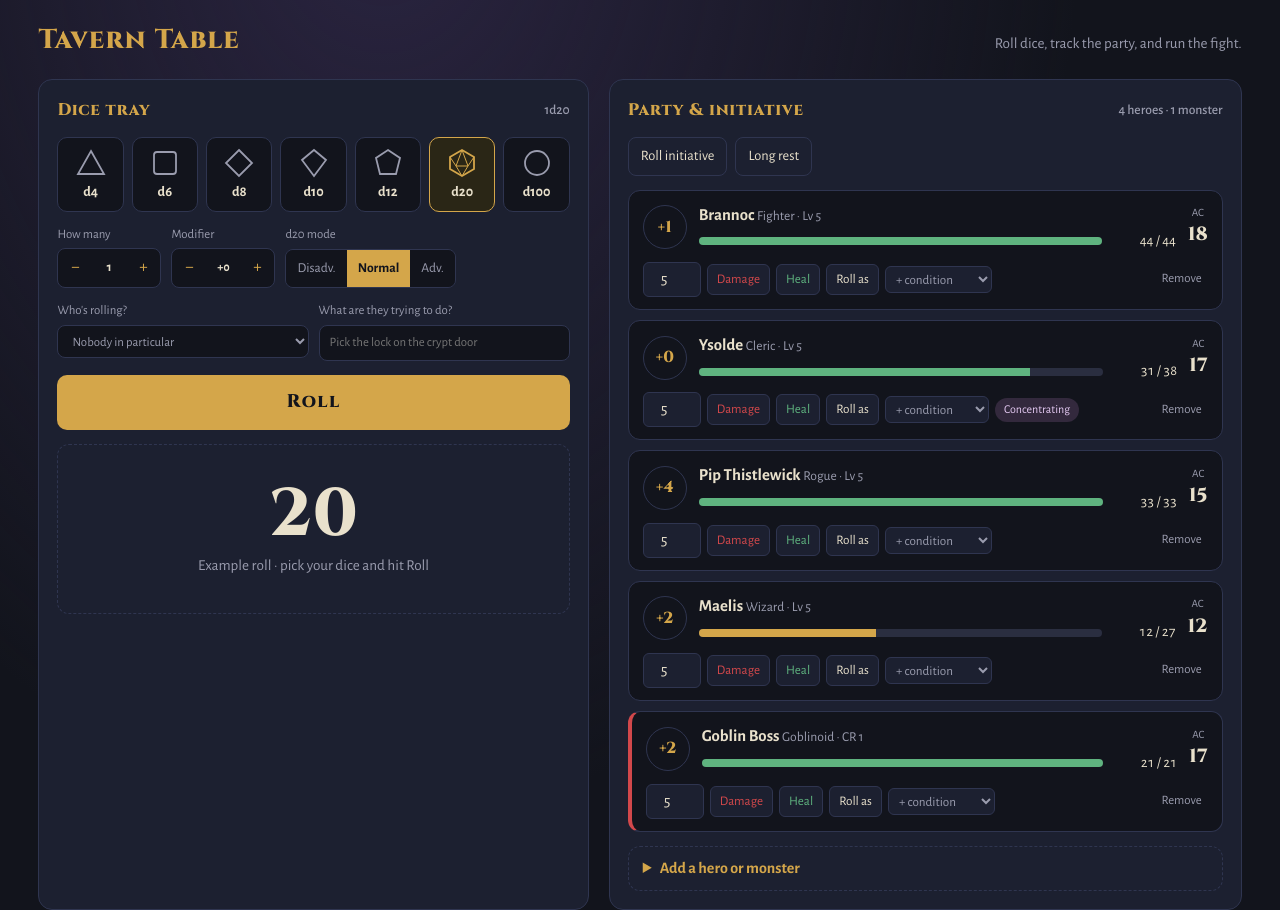
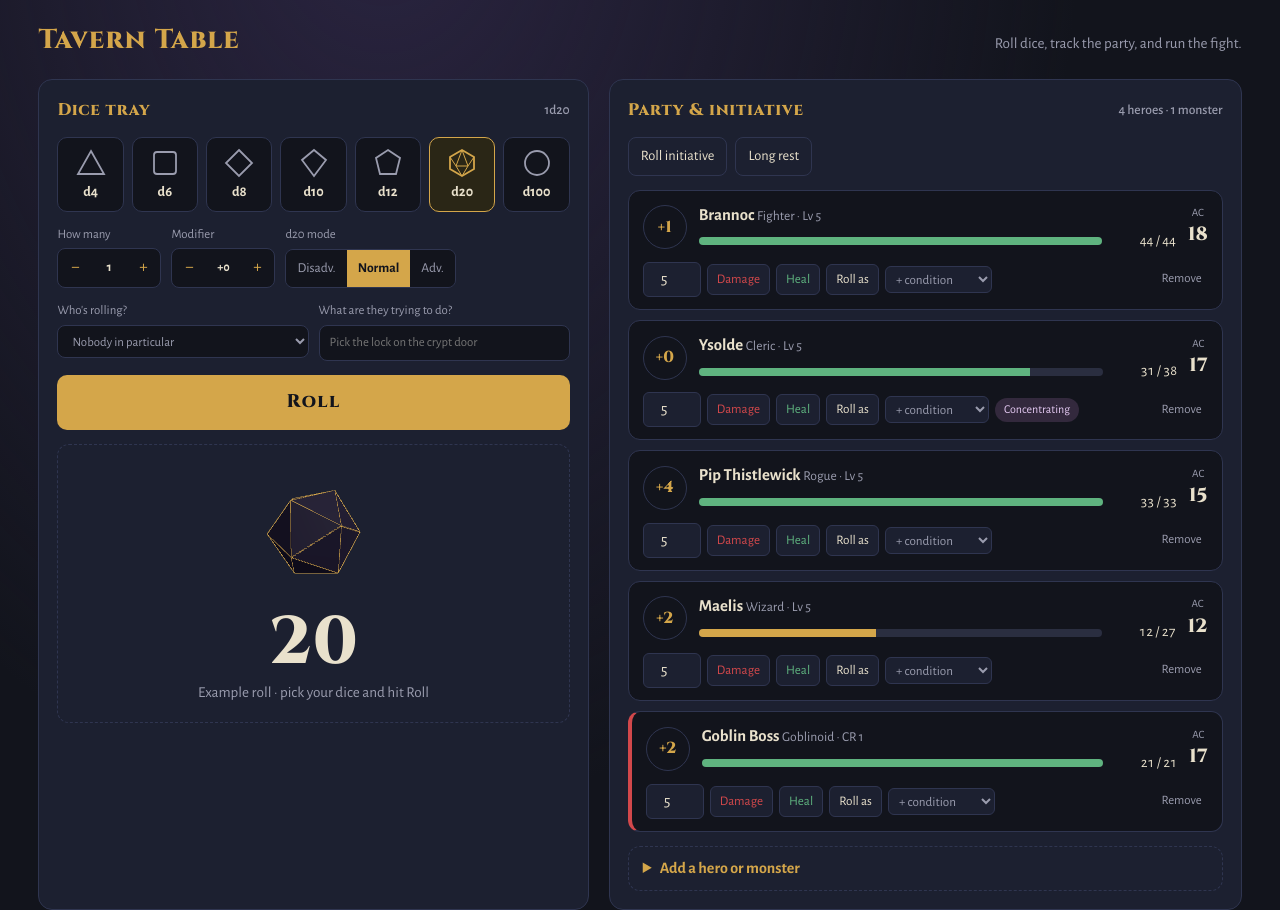
Before and after one commit to JRHacka/DnD-Dice-Roller, a plain HTML site: page index.html in a window 1280 px wide. Shown: the top 910 px of the page. Drawn offline with nearby package versions, Linux system fonts and the light colour scheme.

Commit message:
Added 3d die preview

```diff
--- a/index.html
+++ b/index.html
@@ -70,6 +70,7 @@ main { display: grid; grid-template-columns: minmax(0, 1fr) minmax(0, 1.15fr); g
 
 .result { border: 1px dashed var(--line); border-radius: 12px; padding: 18px; text-align: center; min-height: 170px; display: flex; flex-direction: column; justify-content: center; gap: 6px; position: relative; overflow: hidden; }
 .result .total { font-family: var(--display); font-size: 4.2rem; font-weight: 800; line-height: 1; font-variant-numeric: tabular-nums; }
+#dieCanvas { width: 140px; height: 140px; align-self: center; }
 .result .formula { color: var(--dim); font-size: .95rem; font-variant-numeric: tabular-nums; }
 .result .tag { align-self: center; font-family: var(--display); font-size: .8rem; font-weight: 800; letter-spacing: .14em; padding: 3px 10px; border-radius: 999px; }
 .result.crit { border-color: var(--brass); border-style: solid; box-shadow: 0 0 0 1px var(--brass), 0 0 40px -8px var(--brass) inset; }
@@ -189,6 +190,7 @@ details.add summary { cursor: pointer; color: var(--brass); font-weight: 700; }
     <button class="roll-btn" id="rollBtn" type="button">Roll</button>
 
     <div class="result" id="result" aria-live="polite">
+      <canvas id="dieCanvas" aria-hidden="true"></canvas>
       <span class="tag" id="tag" hidden></span>
       <div class="total" id="total">20</div>
       <div class="formula" id="formula">Example roll · pick your dice and hit Roll</div>
@@ -292,6 +294,7 @@ details.add summary { cursor: pointer; color: var(--brass); font-weight: 700; }
       b.setAttribute("aria-pressed", b.dataset.mode === tray.mode);
     });
     $("pickedLabel").textContent = `${tray.count}d${tray.sides}${tray.mod ? " " + fmtMod(tray.mod) : ""}${tray.mode === "adv" ? " · advantage" : tray.mode === "dis" ? " · disadvantage" : ""}`;
+    document.dispatchEvent(new CustomEvent("tray:change", { detail: { sides: tray.sides } }));
   }
 
   function doRoll() {
@@ -475,5 +478,88 @@ details.add summary { cursor: pointer; color: var(--brass); font-weight: 700; }
   syncTray(); renderParty(); renderLog();
 })();
 </script>
+
+<script type="importmap">
+{ "imports": { "three": "https://cdn.jsdelivr.net/npm/three@0.170.0/build/three.module.js" } }
+</script>
+<script type="module">
+import * as THREE from "three";
+
+// --- Setup: renderer (draws), scene (holds objects), camera (viewpoint), lights
+const canvas = document.getElementById("dieCanvas");
+const renderer = new THREE.WebGLRenderer({ canvas, antialias: true, alpha: true });
+renderer.setPixelRatio(window.devicePixelRatio);
+renderer.setSize(140, 140, false);
+
+const scene = new THREE.Scene();
+const camera = new THREE.PerspectiveCamera(35, 1, 0.1, 100);
+camera.position.set(0, 0, 6);
+
+scene.add(new THREE.AmbientLight(0xffffff, 0.6));
+const keyLight = new THREE.DirectionalLight(0xffffff, 1.4);
+keyLight.position.set(3, 4, 5);
+scene.add(keyLight);
+
+// --- d10 has no built-in shape, so we build it from points (a "pentagonal trapezohedron")
+function d10Geometry() {
+  const H = 1.2, R = 1.1;                       // tip height, ring radius
+  const c = Math.cos(Math.PI / 5);
+  const h = H * (1 - c) / (1 + c);              // ring zig-zag height that keeps each face flat
+  const top = [0, H, 0], bottom = [0, -H, 0];
+  const ring = [];
+  for (let i = 0; i < 10; i++) {
+    const a = i * Math.PI / 5;
+    ring.push([Math.cos(a) * R, i % 2 ? -h : h, Math.sin(a) * R]);
+  }
+  const tris = [];
+  for (let k = 0; k < 5; k++) {
+    const u0 = ring[2 * k], l = ring[2 * k + 1], u1 = ring[(2 * k + 2) % 10];
+    tris.push(top, u1, l, top, l, u0);          // upper face (two triangles)
+    const l0 = ring[2 * k + 1], u = ring[(2 * k + 2) % 10], l1 = ring[(2 * k + 3) % 10];
+    tris.push(bottom, l0, u, bottom, u, l1);    // lower face (two triangles)
+  }
+  const geo = new THREE.BufferGeometry();
+  geo.setAttribute("position", new THREE.Float32BufferAttribute(tris.flat(), 3));
+  geo.computeVertexNormals();
+  return geo;
+}
+
+// --- One shape per die type
+const SHAPES = {
+  4:   () => new THREE.TetrahedronGeometry(1.5)
+             .rotateY(Math.PI / 4)              // turn a corner to face sideways...
+             .rotateZ(Math.atan(Math.SQRT2)),   // ...then tip it so that corner points straight up
+  6:   () => new THREE.BoxGeometry(1.5, 1.5, 1.5),
+  8:   () => new THREE.OctahedronGeometry(1.25),
+  10:  d10Geometry,
+  12:  () => new THREE.DodecahedronGeometry(1.2),
+  20:  () => new THREE.IcosahedronGeometry(1.25),
+  100: () => new THREE.SphereGeometry(1.2, 48, 32)  // round "ball" d100
+};
+
+// --- Dark body with brass edges, to match the page
+const bodyMat = new THREE.MeshStandardMaterial({ color: 0x2a2440, roughness: 0.5, flatShading: true });
+const ballMat = bodyMat.clone(); ballMat.flatShading = false;      // same color, smooth for the ball
+const edgeMat = new THREE.LineBasicMaterial({ color: 0xd4a64a });
+let die = null;
+
+function setShape(sides) {
+  if (die) {                                    // remove the old die and free its memory
+    scene.remove(die);
+    die.children.forEach(part => part.geometry.dispose());
+  }
+  const geo = SHAPES[sides]();
+  die = new THREE.Group();
+  die.add(new THREE.Mesh(geo, sides === 100 ? ballMat : bodyMat));    // the solid body
+  die.add(new THREE.LineSegments(new THREE.EdgesGeometry(geo, 10), edgeMat)); // the outlines
+  const tilt = sides === 4 ? [0.45, -0.52, 0] : [0.5, 0.6, 0];        // d4: look down at the point from slightly above
+  die.rotation.set(...tilt);                    // tilt it so it looks 3D, not flat-on
+  scene.add(die);
+  renderer.render(scene, camera);
+}
+
+document.addEventListener("tray:change", e => setShape(e.detail.sides));
+setShape(20);                                   // the tray starts on d20
+</script>
 </body>
 </html>
```
